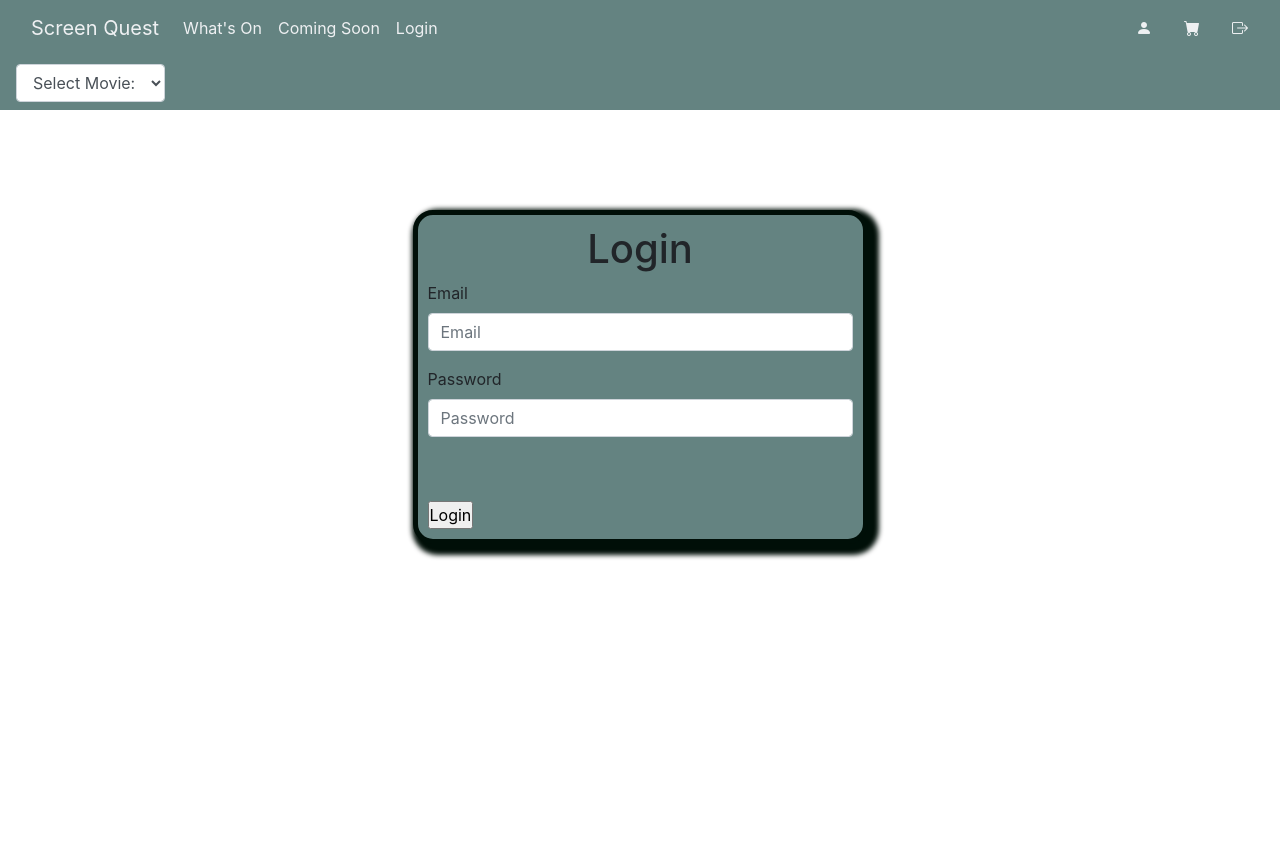
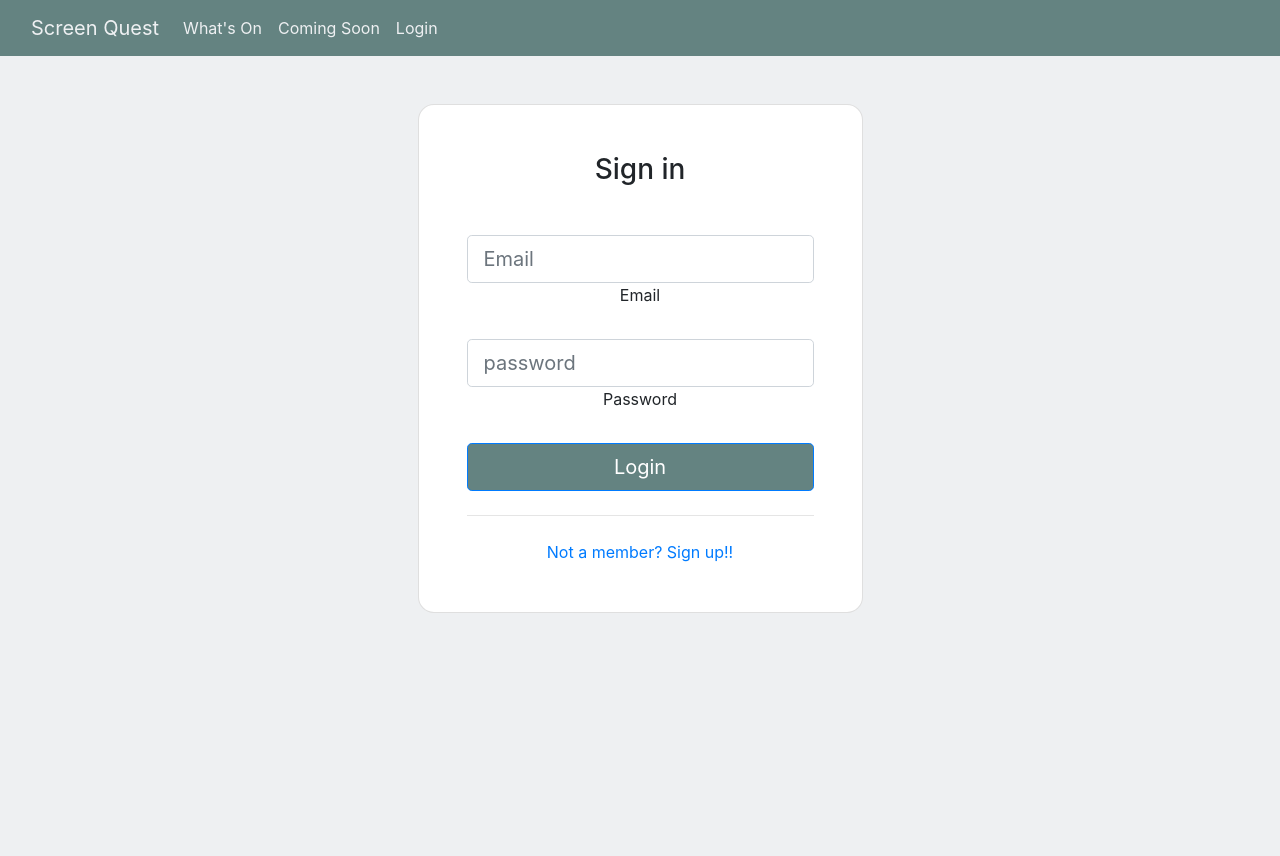
Before and after one commit to LiamMurray433/ScreenQuest, a PHP site: page /login.php in a window 1280 px wide. Before the commit the page ends 559 px from the top, so only its background shows below. Run offline with PHP 8.4, Linux system fonts and the light colour scheme; data that the repository does not hold is empty.

Commit message:
Redesigned login page

```diff
--- a/login.php
+++ b/login.php
@@ -17,27 +17,33 @@
 
 <?php
 include('includes/nav.php');
-include('includes/filter.php');
+
 ?>
-
-<body>
-    <div class="login-wrapper">
-        <div class="login-container">
-            <h1 class="login-title">Login</h1>
-            <form action="login_action.php" method="post">
-                <div class="mb-3 form-input">
-                    <label for="email" class="form-label">Email</label>
-                    <input type="email" class="form-control" placeholder="Email" name="email" required>
+<section class="vh-100" style="background-color: #EEF0F2;">
+    <div class="container py-5 h-100">
+        <form action="login_action.php" method="post">
+            <div class="row d-flex justify-content-center align-items-center h-100">
+                <div class="col-12 col-md-8 col-lg-6 col-xl-5">
+                    <div class="card shadow-2-strong" style="border-radius: 1rem;">
+                        <div class="card-body p-5 text-center">
+                            <h3 class="mb-5">Sign in</h3>
+                            <div data-mdb-input-init class="form-outline mb-4">
+                                <input type="email" class="form-control form-control-lg" placeholder="Email" name="email" required>
+                                <label class="form-label" for="typeEmailX-2">Email</label>
+                            </div>
+                            <div data-mdb-input-init class="form-outline mb-4">
+                                <input type="password" class="form-control form-control-lg" placeholder="password" name="password" required>
+                                <label class="form-label" for="typePasswordX-2">Password</label>
+                            </div>
+                            <button data-mdb-button-init data-mdb-ripple-init class="btn btn-primary btn-lg btn-block" style="background-color: #648381;" type="submit">Login</button>
+                            <hr class="my-4">
+                            <a href="register.php">Not a member? Sign up!!</a>
+                        </div>
+                    </div>
                 </div>
-                <div class="mb-3 form-input">
-                    <label for="password" class="form-label">Password</label>
-                    <input type="password" class="form-control" placeholder="Password" name="password" required>
-                </div>
-                <br><br>
-                <input type="submit" value="Login">
-            </form>
-        </div>
+            </div>
+        </form>
     </div>
-</body>
+</section>
 
 </html>
```
